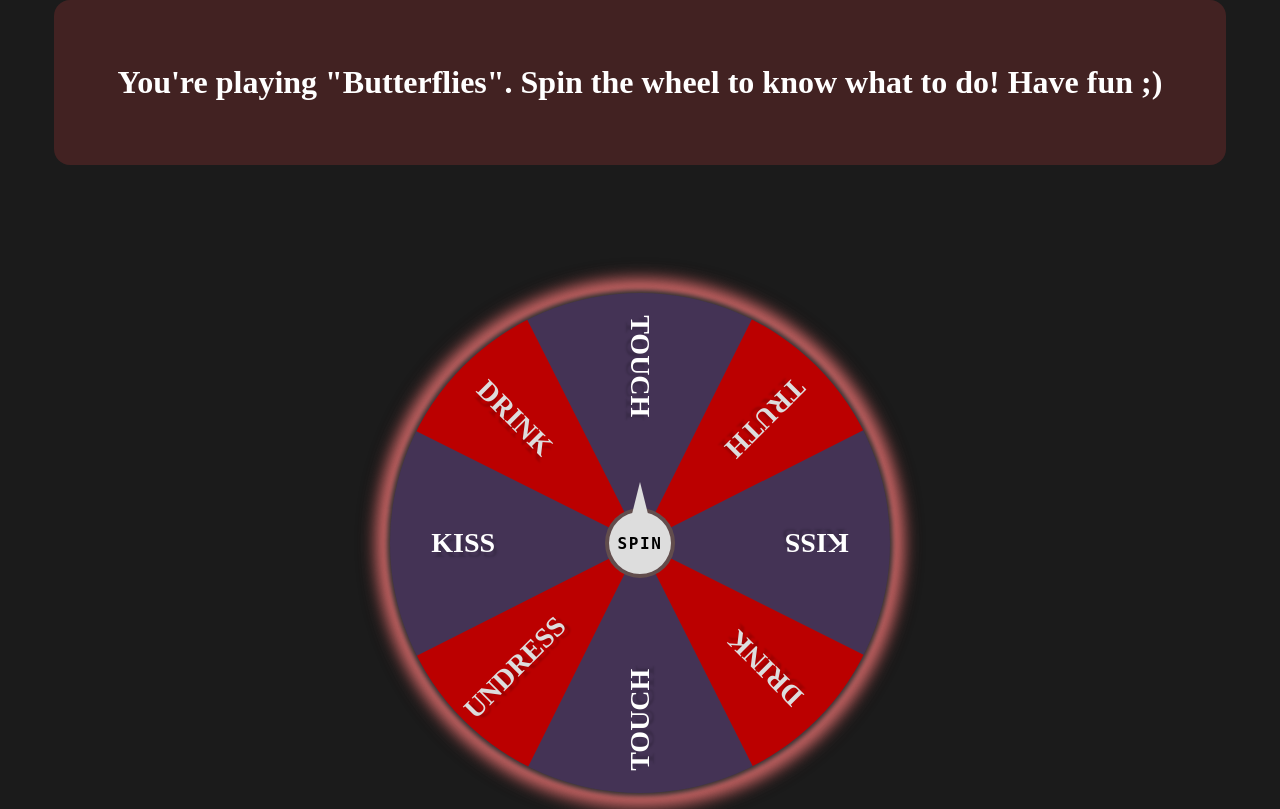
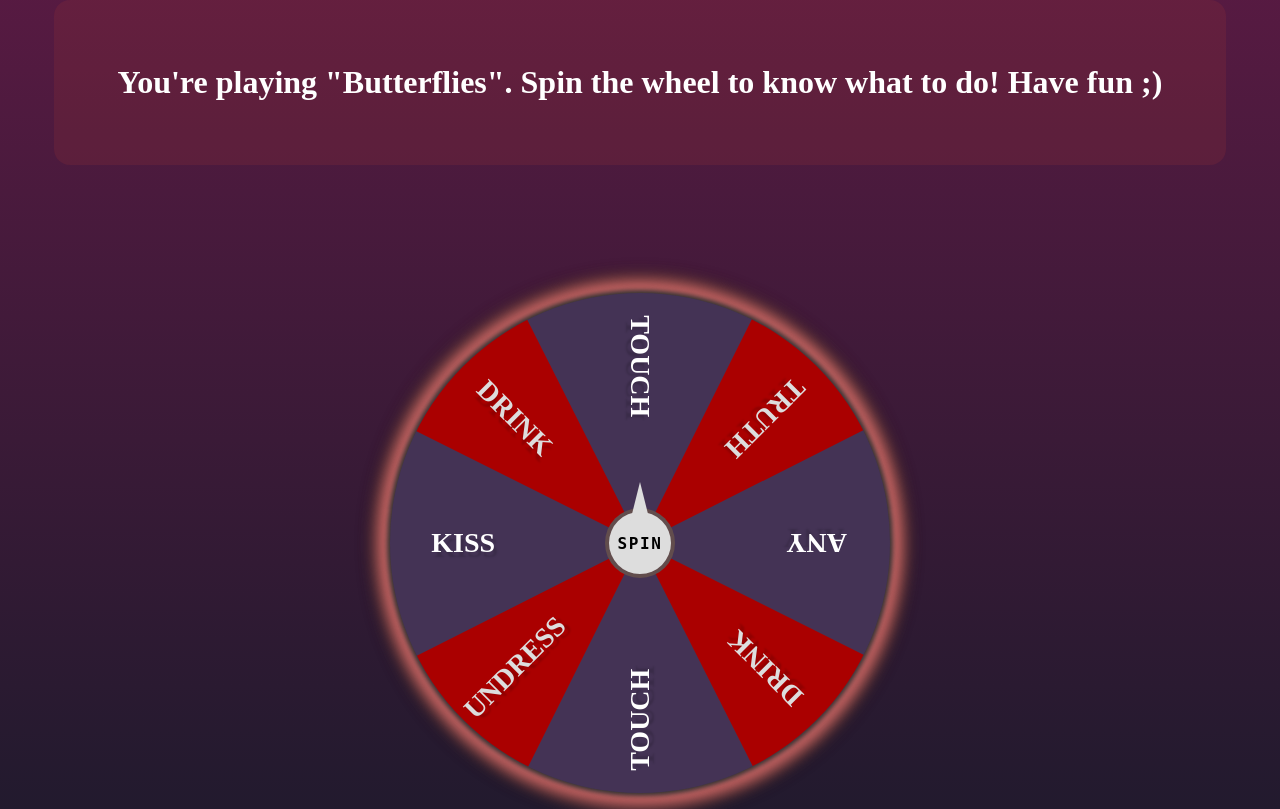
Before and after one commit to timb4land/butterflies, a plain HTML site: page index.html in a window 1280 px wide. Drawn offline with Linux system fonts and the light colour scheme.

Commit message:
small changes in background colors

```diff
--- a/index.html
+++ b/index.html
@@ -12,13 +12,13 @@
         <div class="button">SPIN</div>
         <div class="wheel">
           <div class="number" style="--i:1;color:white;"><span>touch</span></div>
-          <div class="number" style="--i:2;--clr:#b00;"><span>truth</span></div>
-          <div class="number" style="--i:3;color:white;"><span>kiss</span></div>
-          <div class="number" style="--i:4;--clr:#b00;"><span>drink</span></div>
+          <div class="number" style="--i:2;--clr:#a00;"><span>truth</span></div>
+          <div class="number" style="--i:3;color:white;"><span>any</span></div>
+          <div class="number" style="--i:4;--clr:#a00;"><span>drink</span></div>
           <div class="number" style="--i:5;color:white;"><span>touch</span></div>
-          <div class="number" style="--i:6;--clr:#b00;"><span>undress</span></div>
+          <div class="number" style="--i:6;--clr:#a00;"><span>undress</span></div>
           <div class="number" style="--i:7;color: white;"><span>kiss</span></div>
-          <div class="number" style="--i:8;--clr:#b00;"><span>drink</span></div>
+          <div class="number" style="--i:8;--clr:#a00;"><span>drink</span></div>
         </div>
         </div>
     </div>
--- a/style.css
+++ b/style.css
@@ -7,6 +7,11 @@
 
 body {
     background: rgb(27,27,27,1);
+    background-image: linear-gradient(
+      to bottom,
+      rgba(224, 24, 155, 30%),
+      rgb(62 22 122 / 20%)
+    );
     display: flex;
     flex-direction: column;
     min-height: 100vh;
@@ -29,7 +34,7 @@ body {
     font-size: 2em;
     font-weight: bold;
     margin-bottom: 4em;
-    background-color: rgb(155,52,52,0.3);
+    background-color: rgb(155,52,52,0.2);
     border-radius: 0.5em;
     padding: 2em;
 }
```
